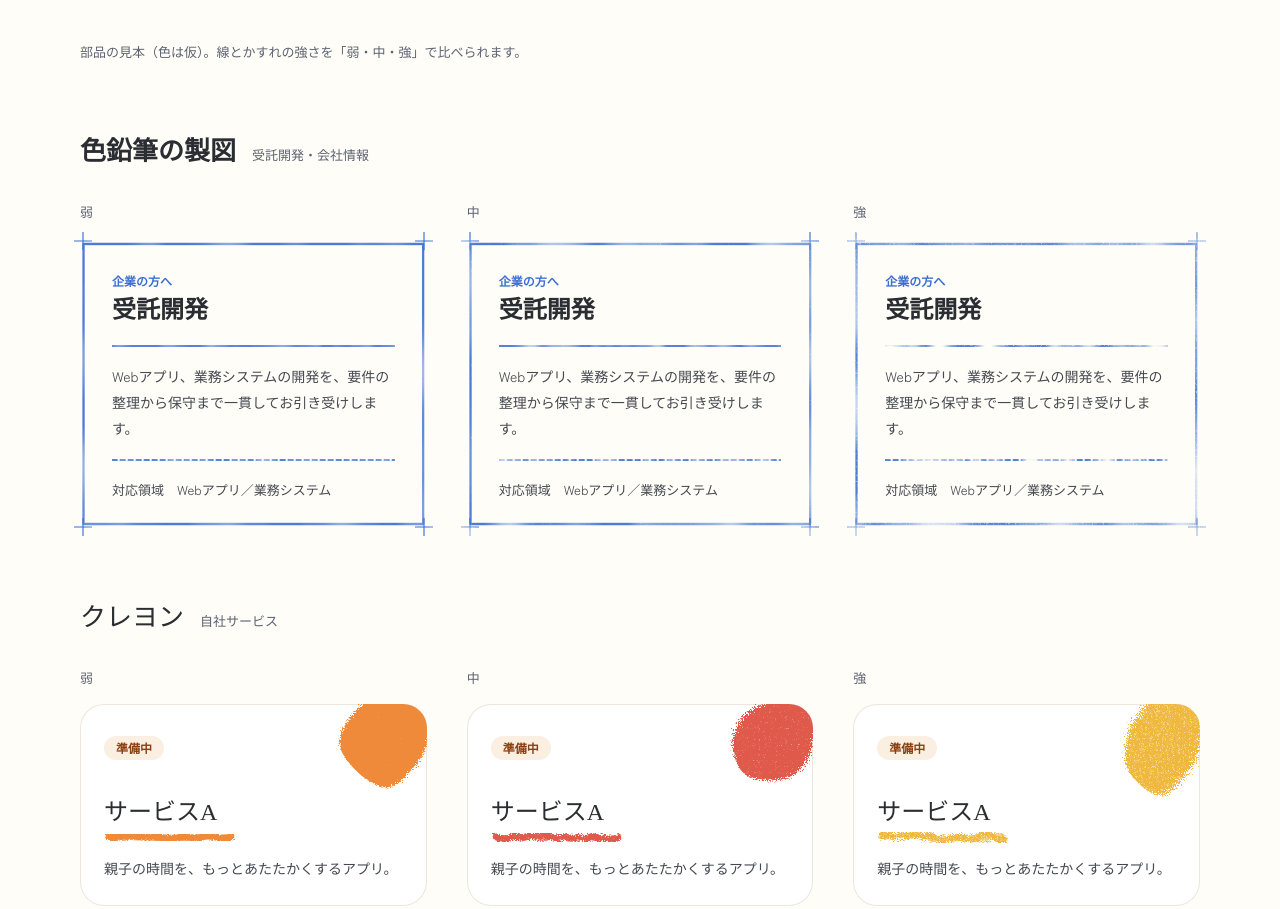
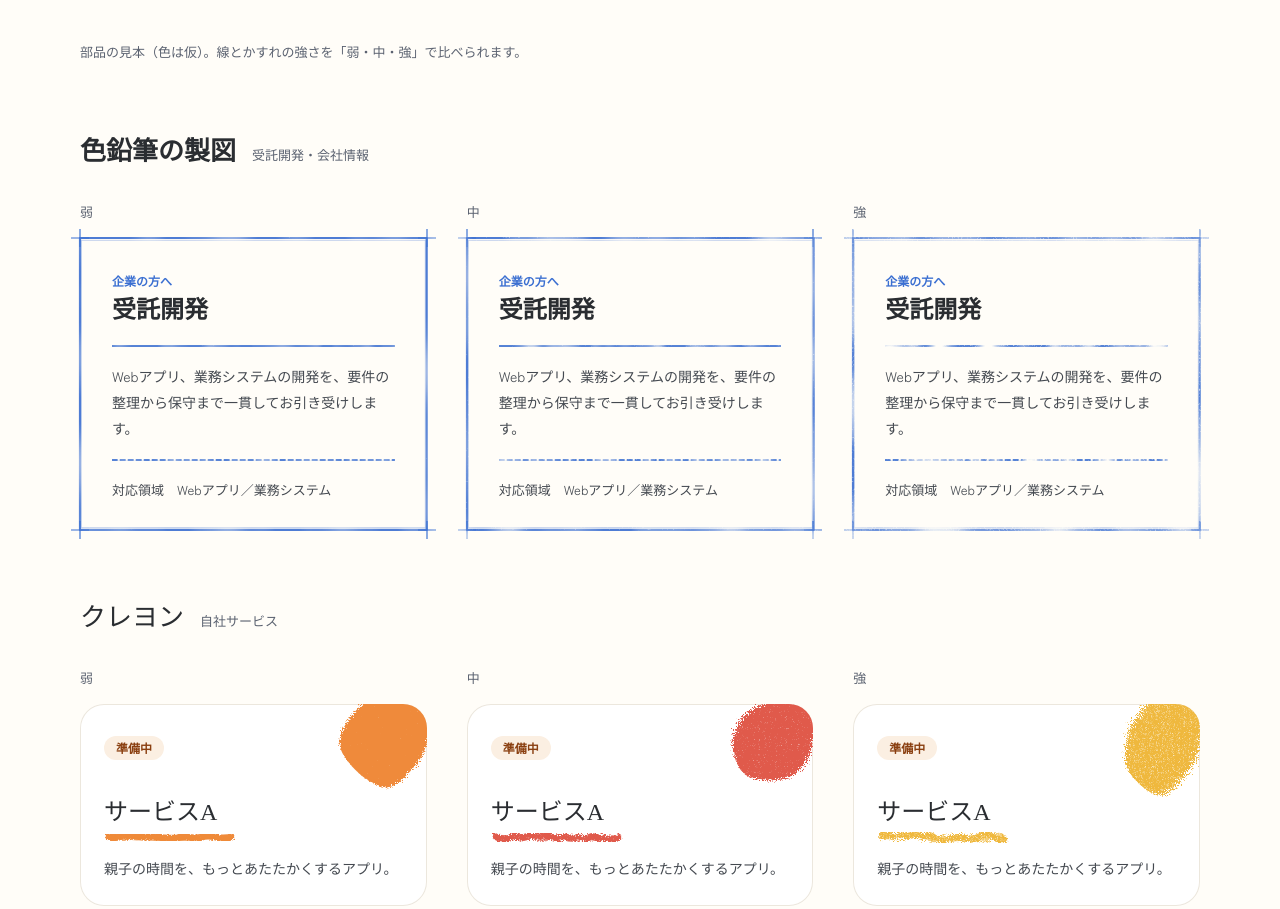
Before and after one commit to rorenge7/whitehack.github.io, an Astro site: page /styleguide in a window 1280 px wide. Shown: the top 909 px of the page. Built offline with nearby package versions, Linux system fonts and the light colour scheme; Astro itself is replaced by a stand-in of ours; a web font is replaced by a local one.

Commit message:
合わせの十字を枠の角に揃える
Co-Authored-By: Claude Opus 5.5 <noreply@anthropic.com>
Claude-Session: https://claude.ai/code/session_01QYWZFTtx2YyyioqucoQRFK

```diff
--- a/src/components/sketch/PencilBox.astro
+++ b/src/components/sketch/PencilBox.astro
@@ -20,8 +20,8 @@ const id = `pf-${seed}-${strength}`;
       </filter>
     </defs>
     <g filter={`url(#${id})`} fill="none" stroke="var(--line)" stroke-linecap="round" vector-effect="non-scaling-stroke">
-      <path d={wobblyRect(200, 100, 0, seed)} stroke-width="2.2" vector-effect="non-scaling-stroke" opacity=".9" />
-      <path d={wobblyRect(200, 100, 0, seed + 10, 2.4)} stroke-width=".9" vector-effect="non-scaling-stroke" opacity=".35" />
+      <path d={wobblyRect(200, 100, 0, seed, 0)} stroke-width="2.2" vector-effect="non-scaling-stroke" opacity=".9" />
+      <path d={wobblyRect(200, 100, 0, seed + 10, 0.8)} stroke-width=".9" vector-effect="non-scaling-stroke" opacity=".35" />
     </g>
   </svg>
   {marks && ["tl", "tr", "bl", "br"].map((p) => (
@@ -34,7 +34,7 @@ const id = `pf-${seed}-${strength}`;
   .pencil-box { position: relative; padding: 32px 32px 28px; }
   .frame { position: absolute; inset: 0; width: 100%; height: 100%; overflow: visible; }
   .mark { position: absolute; width: 18px; height: 18px; }
-  .tl { left: -6px; top: -6px; } .tr { right: -6px; top: -6px; }
-  .bl { left: -6px; bottom: -6px; } .br { right: -6px; bottom: -6px; }
+  .tl { left: -9px; top: -9px; } .tr { right: -9px; top: -9px; }
+  .bl { left: -9px; bottom: -9px; } .br { right: -9px; bottom: -9px; }
   .pencil-body { position: relative; }
 </style>
```
